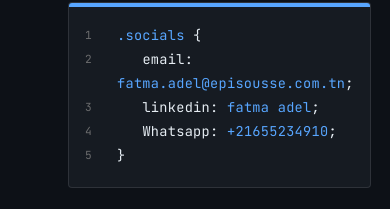
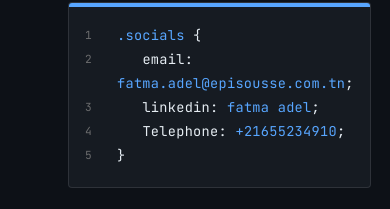
Before and after one commit to fa-a11-cmyk/portfolio, a Next.js app: page /contact in a window 390 px wide. Shown: the part 383-592 px from the top of the page. Built offline with nearby package versions, Linux system fonts and the light colour scheme.

Commit message:
Change Whatsapp to Telephone

```diff
--- a/components/ContactCode.tsx
+++ b/components/ContactCode.tsx
@@ -19,7 +19,7 @@ const contactItems = [
   },
 
   {
-    social: 'Whatsapp',
+    social: 'Telephone',
     link: '+21655234910',
     href: 'https://wa.me/+21655234910',
   },
```
